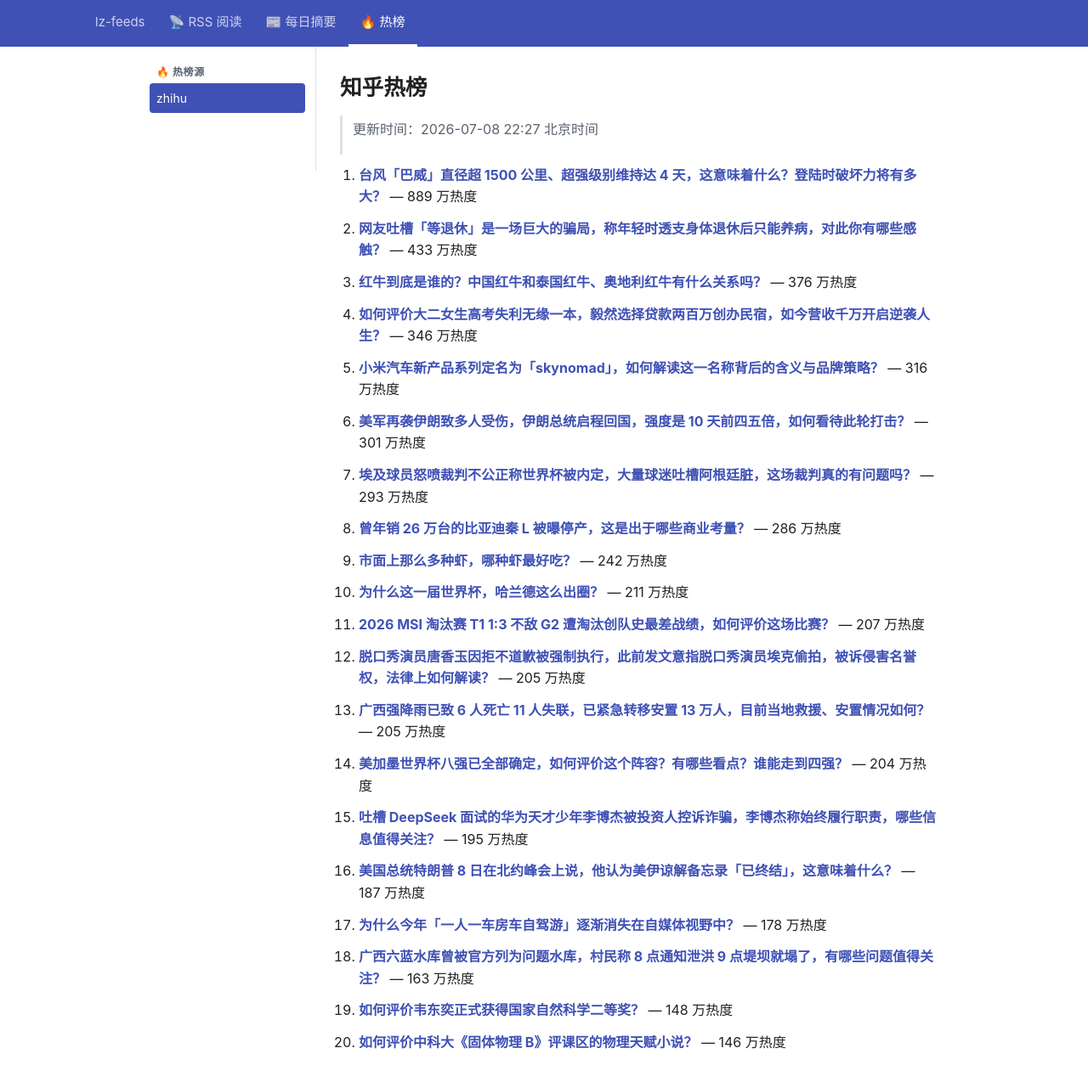
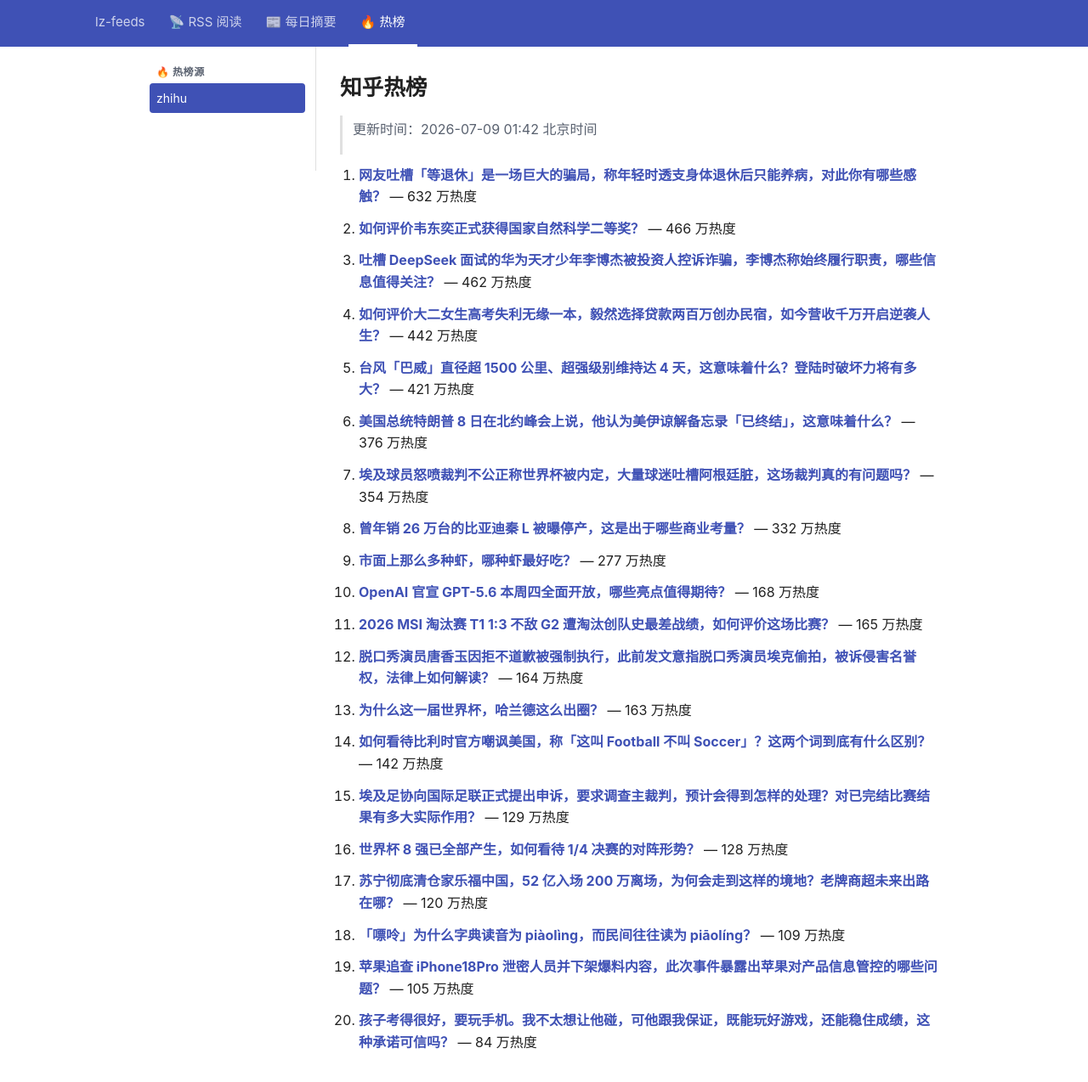
Before and after one commit to lizhang0101/lz-feeds, a Jekyll site: the page built from _hotlist/zhihu.md, in a window 1280 px wide and 1305 px high. Shown: the top 1274 px of the window at 85% size. Built offline with Jekyll 4.4.1, drawn with Linux system fonts in a browser that asks for light colours.

Commit message:
hotlist: 2026-07-08T17:42Z

```diff
--- a/_hotlist/zhihu.md
+++ b/_hotlist/zhihu.md
@@ -1,48 +1,48 @@
 ---
-updated: 2026-07-08 22:27 北京时间
+updated: 2026-07-09 01:42 北京时间
 count: 20
 ---
 
 # 知乎热榜
 
-> 更新时间：2026-07-08 22:27 北京时间
+> 更新时间：2026-07-09 01:42 北京时间
 
-1. **[台风「巴威」直径超 1500 公里、超强级别维持达 4 天，这意味着什么？登陆时破坏力将有多大？](https://www.zhihu.com/question/2057957666412913655)** — 889 万热度
+1. **[网友吐槽「等退休」是一场巨大的骗局，称年轻时透支身体退休后只能养病，对此你有哪些感触？](https://www.zhihu.com/question/2057838508215988928)** — 632 万热度
 
-2. **[网友吐槽「等退休」是一场巨大的骗局，称年轻时透支身体退休后只能养病，对此你有哪些感触？](https://www.zhihu.com/question/2057838508215988928)** — 433 万热度
+2. **[如何评价韦东奕正式获得国家自然科学二等奖？](https://www.zhihu.com/question/2058217368153756272)** — 466 万热度
 
-3. **[红牛到底是谁的？中国红牛和泰国红牛、奥地利红牛有什么关系吗？](https://www.zhihu.com/question/24807777)** — 376 万热度
+3. **[吐槽 DeepSeek 面试的华为天才少年李博杰被投资人控诉诈骗，李博杰称始终履行职责，哪些信息值得关注？](https://www.zhihu.com/question/2058168270499176758)** — 462 万热度
 
-4. **[如何评价大二女生高考失利无缘一本，毅然选择贷款两百万创办民宿，如今营收千万开启逆袭人生？](https://www.zhihu.com/question/2057932320250795330)** — 346 万热度
+4. **[如何评价大二女生高考失利无缘一本，毅然选择贷款两百万创办民宿，如今营收千万开启逆袭人生？](https://www.zhihu.com/question/2057932320250795330)** — 442 万热度
 
-5. **[小米汽车新产品系列定名为「skynomad」，如何解读这一名称背后的含义与品牌策略？](https://www.zhihu.com/question/2058113452170798939)** — 316 万热度
+5. **[台风「巴威」直径超 1500 公里、超强级别维持达 4 天，这意味着什么？登陆时破坏力将有多大？](https://www.zhihu.com/question/2057957666412913655)** — 421 万热度
 
-6. **[美军再袭伊朗致多人受伤，伊朗总统启程回国，强度是 10 天前四五倍，如何看待此轮打击？](https://www.zhihu.com/question/2058125610363401206)** — 301 万热度
+6. **[美国总统特朗普 8 日在北约峰会上说，他认为美伊谅解备忘录「已终结」，这意味着什么？](https://www.zhihu.com/question/2058225620715418670)** — 376 万热度
 
-7. **[埃及球员怒喷裁判不公正称世界杯被内定，大量球迷吐槽阿根廷脏，这场裁判真的有问题吗？](https://www.zhihu.com/question/2058086533609911207)** — 293 万热度
+7. **[埃及球员怒喷裁判不公正称世界杯被内定，大量球迷吐槽阿根廷脏，这场裁判真的有问题吗？](https://www.zhihu.com/question/2058086533609911207)** — 354 万热度
 
-8. **[曾年销 26 万台的比亚迪秦 L 被曝停产，这是出于哪些商业考量？](https://www.zhihu.com/question/2057993033182978590)** — 286 万热度
+8. **[曾年销 26 万台的比亚迪秦 L 被曝停产，这是出于哪些商业考量？](https://www.zhihu.com/question/2057993033182978590)** — 332 万热度
 
-9. **[市面上那么多种虾，哪种虾最好吃？](https://www.zhihu.com/question/272244963)** — 242 万热度
+9. **[市面上那么多种虾，哪种虾最好吃？](https://www.zhihu.com/question/272244963)** — 277 万热度
 
-10. **[为什么这一届世界杯，哈兰德这么出圈？](https://www.zhihu.com/question/2055605816913293955)** — 211 万热度
+10. **[OpenAI 官宣 GPT-5.6 本周四全面开放，哪些亮点值得期待？](https://www.zhihu.com/question/2058166406420460573)** — 168 万热度
 
-11. **[2026 MSI 淘汰赛 T1 1:3 不敌 G2 遭淘汰创队史最差战绩，如何评价这场比赛？](https://www.zhihu.com/question/2058190419284996351)** — 207 万热度
+11. **[2026 MSI 淘汰赛 T1 1:3 不敌 G2 遭淘汰创队史最差战绩，如何评价这场比赛？](https://www.zhihu.com/question/2058190419284996351)** — 165 万热度
 
-12. **[脱口秀演员唐香玉因拒不道歉被强制执行，此前发文意指脱口秀演员埃克偷拍，被诉侵害名誉权，法律上如何解读？](https://www.zhihu.com/question/2057978038147609237)** — 205 万热度
+12. **[脱口秀演员唐香玉因拒不道歉被强制执行，此前发文意指脱口秀演员埃克偷拍，被诉侵害名誉权，法律上如何解读？](https://www.zhihu.com/question/2057978038147609237)** — 164 万热度
 
-13. **[广西强降雨已致 6 人死亡 11 人失联，已紧急转移安置 13 万人，目前当地救援、安置情况如何？](https://www.zhihu.com/question/2057927755694600518)** — 205 万热度
+13. **[为什么这一届世界杯，哈兰德这么出圈？](https://www.zhihu.com/question/2055605816913293955)** — 163 万热度
 
-14. **[美加墨世界杯八强已全部确定，如何评价这个阵容？有哪些看点？谁能走到四强？](https://www.zhihu.com/question/2058085754916562458)** — 204 万热度
+14. **[如何看待比利时官方嘲讽美国，称「这叫 Football 不叫 Soccer」？这两个词到底有什么区别？](https://www.zhihu.com/question/2057808872559965817)** — 142 万热度
 
-15. **[吐槽 DeepSeek 面试的华为天才少年李博杰被投资人控诉诈骗，李博杰称始终履行职责，哪些信息值得关注？](https://www.zhihu.com/question/2058168270499176758)** — 195 万热度
+15. **[埃及足协向国际足联正式提出申诉，要求调查主裁判，预计会得到怎样的处理？对已完结比赛结果有多大实际作用？](https://www.zhihu.com/question/2058142178803541183)** — 129 万热度
 
-16. **[美国总统特朗普 8 日在北约峰会上说，他认为美伊谅解备忘录「已终结」，这意味着什么？](https://www.zhihu.com/question/2058225620715418670)** — 187 万热度
+16. **[世界杯 8 强已全部产生，如何看待 1/4 决赛的对阵形势？](https://www.zhihu.com/question/2058095946735556042)** — 128 万热度
 
-17. **[为什么今年「一人一车房车自驾游」逐渐消失在自媒体视野中？](https://www.zhihu.com/question/2054835564273202148)** — 178 万热度
+17. **[苏宁彻底清仓家乐福中国，52 亿入场 200 万离场，为何会走到这样的境地？老牌商超未来出路在哪？](https://www.zhihu.com/question/2057419047587919541)** — 120 万热度
 
-18. **[广西六蓝水库曾被官方列为问题水库，村民称 8 点通知泄洪 9 点堤坝就塌了，有哪些问题值得关注？](https://www.zhihu.com/question/2057813632885286314)** — 163 万热度
+18. **[「嘌呤」为什么字典读音为 piàolìng，而民间往往读为 piāolíng？](https://www.zhihu.com/question/2057594284119941621)** — 109 万热度
 
-19. **[如何评价韦东奕正式获得国家自然科学二等奖？](https://www.zhihu.com/question/2058217368153756272)** — 148 万热度
+19. **[苹果追查 iPhone18Pro 泄密人员并下架爆料内容，此次事件暴露出苹果对产品信息管控的哪些问题？](https://www.zhihu.com/question/2055448788882437948)** — 105 万热度
 
-20. **[如何评价中科大《固体物理 B》评课区的物理天赋小说？](https://www.zhihu.com/question/2056976531453432699)** — 146 万热度
+20. **[孩子考得很好，要玩手机。我不太想让他碰，可他跟我保证，既能玩好游戏，还能稳住成绩，这种承诺可信吗？](https://www.zhihu.com/question/2055612016530810492)** — 84 万热度
```
